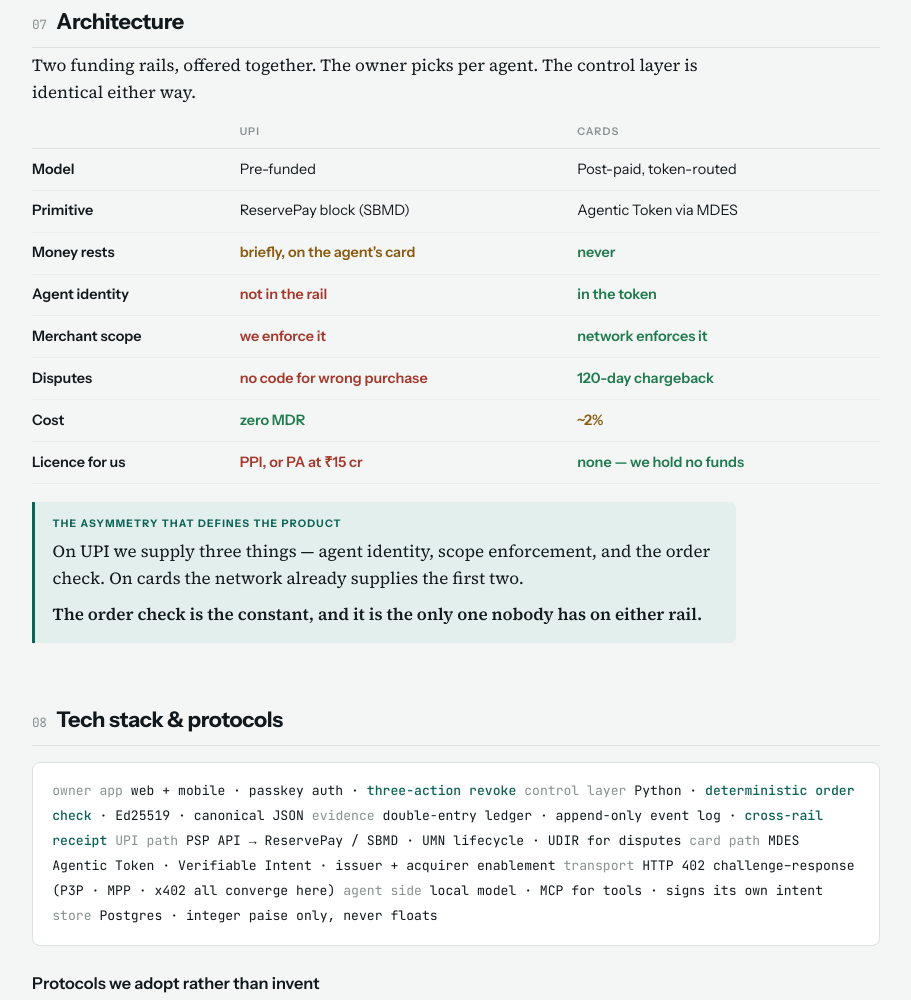
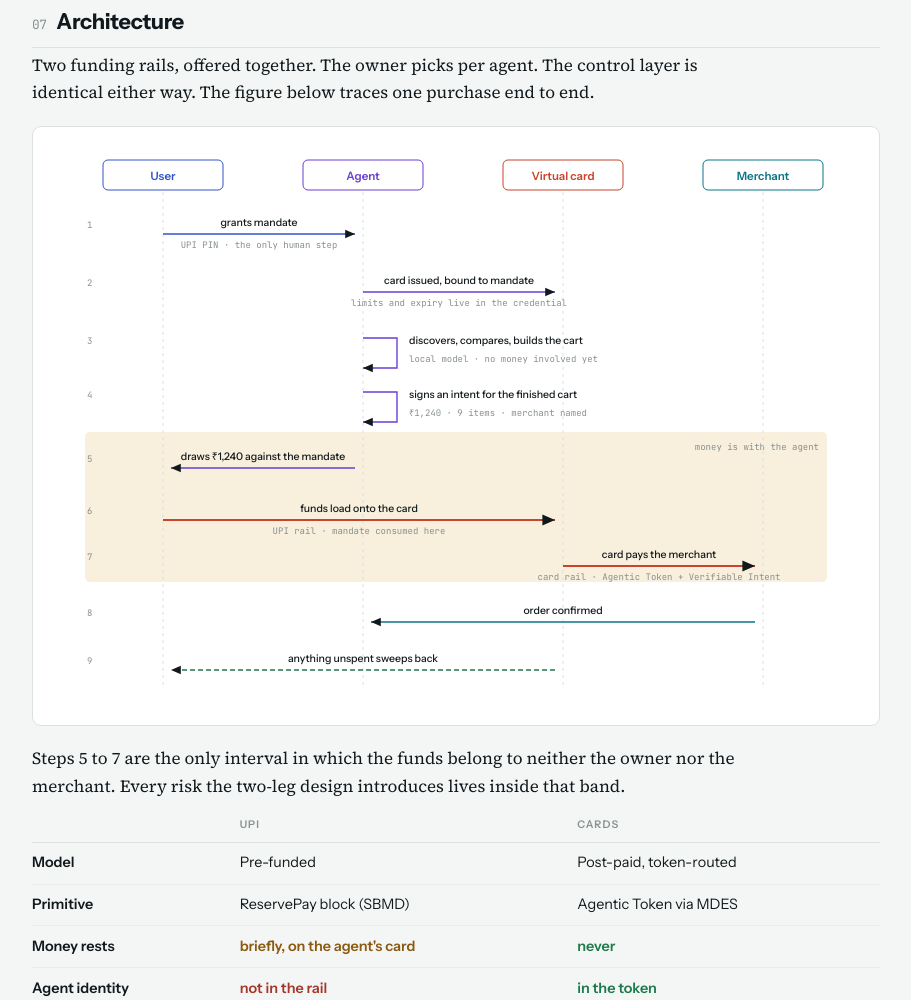
Before and after one commit to ashutoshanandmehta/agentic-payments, a plain HTML site: page docs/report.html in a window 1280 px wide. Shown: the part 5980-6980 px from the top of the page, without its empty margins (328-1239 px from the left). Drawn offline with Linux system fonts and the light colour scheme.

Commit message:
Add the end-to-end sequence diagram to both reports
report.tex gains a TikZ figure in the Architecture section: four lifelines
(User, Agent, Virtual card, Merchant), nine steps, and the exposure band shaded
across steps 5 to 7. Drawn in TikZ rather than included as an image so the paper
compiles standalone on Overleaf with no external assets.

Uses figure rather than figure* since the document is onecolumn, and wraps the
picture in resizebox so it cannot overrun the text block whatever the margins.

report.html gains the same diagram as inline SVG in its Architecture section,
matched to that document's palette.

Both carry the same caption point: steps 5 to 7 are the only interval in which
the funds belong to neither the owner nor the merchant.

```diff
--- a/docs/report.html
+++ b/docs/report.html
@@ -98,6 +98,13 @@ td:first-child{font-weight:600;white-space:nowrap}
   font-size:.82rem;line-height:1.9;overflow-x:auto}
 .stack .l{color:var(--faint)}
 .stack .h{color:var(--teal);font-weight:500}
+.seqwrap{overflow-x:auto;background:var(--panel);border:1px solid var(--line);
+  border-radius:9px;padding:1.2rem .8rem;margin:1.2rem 0}
+.seqwrap svg{display:block;margin:0 auto}
+.sq-lane{font-family:"Instrument Sans",sans-serif;font-size:11.5px;font-weight:600}
+.sq-msg{font-family:"Instrument Sans",sans-serif;font-size:10.5px;font-weight:500;fill:var(--ink)}
+.sq-sub{font-family:"JetBrains Mono",monospace;font-size:9px;fill:var(--faint)}
+.sq-n{font-family:"JetBrains Mono",monospace;font-size:9px;fill:var(--faint)}
 .api{background:var(--panel);border:1px solid var(--line);border-radius:8px;padding:1rem 1.2rem;
   margin:1rem 0;font-family:"JetBrains Mono",monospace;font-size:.8rem;line-height:2;overflow-x:auto}
 .api .m{color:var(--teal);font-weight:500;display:inline-block;min-width:3.2rem}
@@ -381,7 +388,81 @@ and a number we cannot defend is worse than no number.</p>
 <!-- 05 -->
 <section id="s5"><h2><span class="k">07</span>Architecture</h2>
 <p>Two funding rails, offered together. The owner picks per agent. The control layer is
-identical either way.</p>
+identical either way. The figure below traces one purchase end to end.</p>
+
+<div class="seqwrap">
+<svg viewBox="0 0 790 560" width="790" height="560" role="img"
+     aria-label="Sequence diagram: the owner grants a mandate, the agent builds a cart, funds load onto a virtual card over UPI, the card pays the merchant on card rails, and unspent funds sweep back.">
+  <defs>
+    <marker id="ar" markerWidth="8" markerHeight="8" refX="7" refY="4" orient="auto">
+      <path d="M0,1 L7,4 L0,7 z" fill="currentColor"/></marker>
+  </defs>
+
+  <rect x="24" y="286" width="742" height="150" rx="5" fill="var(--warn-wash)"/>
+  <text class="sq-sub" x="758" y="304" text-anchor="end" fill="var(--warn)">money is with the agent</text>
+
+  <g fill="none" stroke-width="1">
+    <rect x="42" y="14" width="120" height="30" rx="5" stroke="#3355c8"/>
+    <rect x="242" y="14" width="120" height="30" rx="5" stroke="#6a3fd4"/>
+    <rect x="442" y="14" width="120" height="30" rx="5" stroke="#c8442f"/>
+    <rect x="642" y="14" width="120" height="30" rx="5" stroke="#0a7686"/>
+  </g>
+  <text class="sq-lane" x="102" y="34" text-anchor="middle" fill="#3355c8">User</text>
+  <text class="sq-lane" x="302" y="34" text-anchor="middle" fill="#6a3fd4">Agent</text>
+  <text class="sq-lane" x="502" y="34" text-anchor="middle" fill="#c8442f">Virtual card</text>
+  <text class="sq-lane" x="702" y="34" text-anchor="middle" fill="#0a7686">Merchant</text>
+  <g stroke="var(--line)" stroke-dasharray="3 4">
+    <line x1="102" y1="46" x2="102" y2="540"/><line x1="302" y1="46" x2="302" y2="540"/>
+    <line x1="502" y1="46" x2="502" y2="540"/><line x1="702" y1="46" x2="702" y2="540"/>
+  </g>
+
+  <text class="sq-n" x="26" y="82">1</text>
+  <line x1="102" y1="88" x2="294" y2="88" stroke="#3355c8" color="#3355c8" stroke-width="1.4" marker-end="url(#ar)"/>
+  <text class="sq-msg" x="198" y="80" text-anchor="middle">grants mandate</text>
+  <text class="sq-sub" x="198" y="102" text-anchor="middle">UPI PIN &#183; the only human step</text>
+
+  <text class="sq-n" x="26" y="140">2</text>
+  <line x1="302" y1="146" x2="494" y2="146" stroke="#6a3fd4" color="#6a3fd4" stroke-width="1.4" marker-end="url(#ar)"/>
+  <text class="sq-msg" x="398" y="138" text-anchor="middle">card issued, bound to mandate</text>
+  <text class="sq-sub" x="398" y="160" text-anchor="middle">limits and expiry live in the credential</text>
+
+  <text class="sq-n" x="26" y="198">3</text>
+  <path d="M302 192 h34 v30 h-34" stroke="#6a3fd4" color="#6a3fd4" fill="none" stroke-width="1.4" marker-end="url(#ar)"/>
+  <text class="sq-msg" x="348" y="198">discovers, compares, builds the cart</text>
+  <text class="sq-sub" x="348" y="216">local model &#183; no money involved yet</text>
+
+  <text class="sq-n" x="26" y="252">4</text>
+  <path d="M302 246 h34 v30 h-34" stroke="#6a3fd4" color="#6a3fd4" fill="none" stroke-width="1.4" marker-end="url(#ar)"/>
+  <text class="sq-msg" x="348" y="252">signs an intent for the finished cart</text>
+  <text class="sq-sub" x="348" y="270">&#8377;1,240 &#183; 9 items &#183; merchant named</text>
+
+  <text class="sq-n" x="26" y="316">5</text>
+  <line x1="294" y1="322" x2="110" y2="322" stroke="#6a3fd4" color="#6a3fd4" stroke-width="1.4" marker-end="url(#ar)"/>
+  <text class="sq-msg" x="202" y="314" text-anchor="middle">draws &#8377;1,240 against the mandate</text>
+
+  <text class="sq-n" x="26" y="368">6</text>
+  <line x1="102" y1="374" x2="494" y2="374" stroke="#c8442f" color="#c8442f" stroke-width="1.8" marker-end="url(#ar)"/>
+  <text class="sq-msg" x="298" y="366" text-anchor="middle">funds load onto the card</text>
+  <text class="sq-sub" x="298" y="388" text-anchor="middle">UPI rail &#183; mandate consumed here</text>
+
+  <text class="sq-n" x="26" y="414">7</text>
+  <line x1="502" y1="420" x2="694" y2="420" stroke="#c8442f" color="#c8442f" stroke-width="1.8" marker-end="url(#ar)"/>
+  <text class="sq-msg" x="598" y="412" text-anchor="middle">card pays the merchant</text>
+  <text class="sq-sub" x="598" y="434" text-anchor="middle">card rail &#183; Agentic Token + Verifiable Intent</text>
+
+  <text class="sq-n" x="26" y="470">8</text>
+  <line x1="694" y1="476" x2="310" y2="476" stroke="#0a7686" color="#0a7686" stroke-width="1.4" marker-end="url(#ar)"/>
+  <text class="sq-msg" x="502" y="468" text-anchor="middle">order confirmed</text>
+
+  <text class="sq-n" x="26" y="518">9</text>
+  <line x1="494" y1="524" x2="110" y2="524" stroke="#1f7a4d" color="#1f7a4d" stroke-width="1.4" stroke-dasharray="5 3" marker-end="url(#ar)"/>
+  <text class="sq-msg" x="302" y="516" text-anchor="middle">anything unspent sweeps back</text>
+</svg>
+</div>
+<p>Steps 5 to 7 are the only interval in which the funds belong to neither the owner nor
+the merchant. Every risk the two-leg design introduces lives inside that band.</p>
+
+
 <div class="tw"><table>
 <thead><tr><th></th><th>UPI</th><th>Cards</th></tr></thead>
 <tbody>
```
Also changed, not shown: 1 other file.
